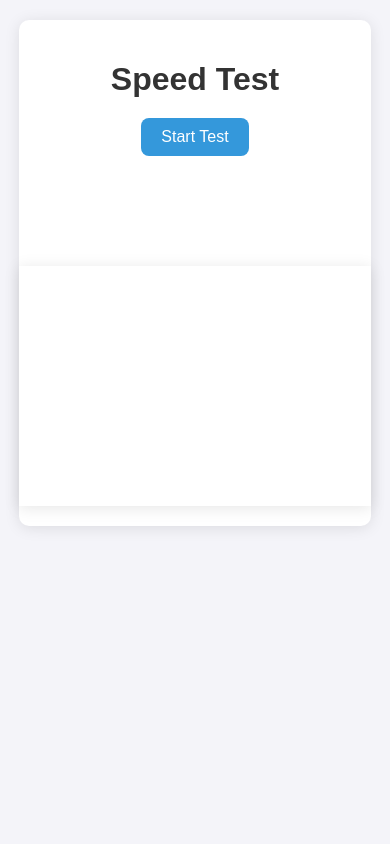
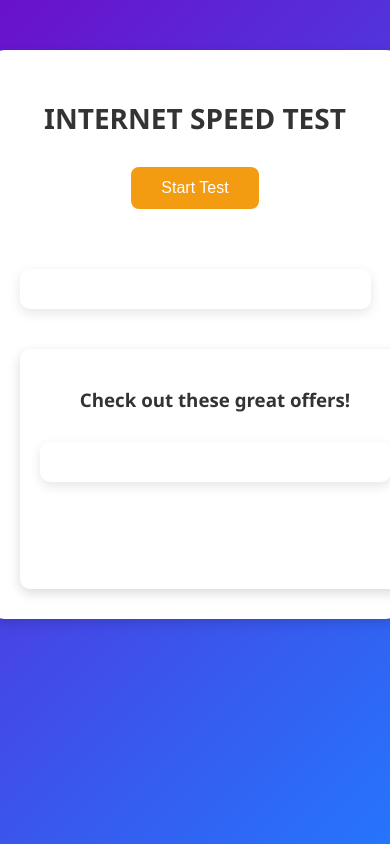
Before and after one commit to sayout-de003/fastnet.github.io, a Django app: page / in a window 390 px wide. Run offline with Django 5.2, Linux system fonts and the light colour scheme.

Commit message:
updating layout

```diff
--- a/speedtest_app/templates/speedtest_app/index.html
+++ b/speedtest_app/templates/speedtest_app/index.html
@@ -16,79 +16,63 @@
     <style>
         /* General Body Styles */
         body {
-            font-family: Arial, sans-serif;
-            background-color: #f4f4f9;
+            font-family: 'Segoe UI', Tahoma, Geneva, Verdana, sans-serif;
+            background: linear-gradient(135deg, #6a11cb 0%, #2575fc 100%);
+            color: #fff;
             margin: 0;
             padding: 0;
             display: flex;
             flex-direction: column;
+            align-items: center;
+            justify-content: flex-start;
             min-height: 100vh;
-            align-items: center;
+            overflow-y: auto;
         }
 
-        /* Main Content Section */
-        .main-content {
-            padding: 20px;
-            margin: 20px;
-            background-color: #ffffff;
-            border-radius: 10px;
-            box-shadow: 0 2px 15px rgba(0, 0, 0, 0.1);
+        /* Main Container */
+        .main-container {
+            background: #ffffff;
+            border-radius: 15px;
+            box-shadow: 0 4px 12px rgba(0, 0, 0, 0.15);
+            padding: 40px;
             width: 80%;
             max-width: 800px;
-            display: flex;
-            flex-direction: column;
-            align-items: center;
+            margin-top: 50px;
+            text-align: center;
+            overflow: hidden;
         }
 
         h1 {
-            font-size: 32px;
+            font-size: 36px;
             color: #333;
-            margin-bottom: 20px;
+            margin-bottom: 30px;
+            text-transform: uppercase;
+            font-weight: bold;
         }
 
-        /* Form Button */
-        #startTest {
-            padding: 10px 20px;
-            font-size: 16px;
-            color: white;
-            background-color: #3498db;
-            border: none;
-            border-radius: 8px;
-            cursor: pointer;
-            transition: background-color 0.3s ease;
-            margin-bottom: 30px;
-        }
-
-        #startTest:hover {
-            background-color: #2980b9;
-        }
-
-        /* Speed Results (Make it Bigger and Position it at the Top) */
+        /* Speed Results Section */
         #speedResults {
-            position: absolute;
-            top: 20px;  /* Positioning at the top */
-            width: 100%;
-            text-align: center;
-            font-size: 30px; /* Bigger font size for better visibility */
-            color: #333;
-            padding: 20px;
-            background-color: #ffffff;
-            box-shadow: 0 2px 15px rgba(0, 0, 0, 0.1);
-            z-index: 10;
+            display: none;
+            margin-top: 30px;
         }
 
         #downloadSpeed, #uploadSpeed, #ping {
-            margin-bottom: 15px;
+            font-size: 20px;
+            margin-bottom: 20px;
+            color: #333;
+            background: #f2f2f2;
+            border-radius: 10px;
+            padding: 10px;
+            box-shadow: 0 4px 8px rgba(0, 0, 0, 0.1);
         }
 
-        /* Spinner Style (Bigger Spinner) */
         .spinner {
-            border: 6px solid #f3f3f3;
-            border-top: 6px solid #3498db;
+            border: 4px solid #f3f3f3;
+            border-top: 4px solid #3498db;
             border-radius: 50%;
-            width: 60px;  /* Increased size for spinner */
-            height: 60px; /* Increased size for spinner */
-            animation: spin 2s linear infinite;
+            width: 40px;
+            height: 40px;
+            animation: spin 1.5s linear infinite;
             display: inline-block;
         }
 
@@ -97,49 +81,95 @@
             100% { transform: rotate(360deg); }
         }
 
-        /* Sidebar for Ads (Right Side) */
-        .ads-container {
-            width: 100%;
-            text-align: center;
-            margin-top: 30px;
+        /* Start Test Button */
+        #startTest {
+            padding: 15px 40px;
+            font-size: 18px;
+            color: #fff;
+            background-color: #f39c12;
+            border: none;
+            border-radius: 8px;
+            cursor: pointer;
+            transition: all 0.3s ease;
+            margin-bottom: 30px;
         }
 
-        /* Downbar (Bottom Ads) */
+        #startTest:hover {
+            background-color: #e67e22;
+            transform: scale(1.05);
+        }
+
+        /* Sidebar for Ads */
+        .ads-container {
+            margin-top: 30px;
+            background: #fff;
+            padding: 20px;
+            border-radius: 10px;
+            box-shadow: 0 4px 12px rgba(0, 0, 0, 0.1);
+        }
+
+        .ads-container ins {
+            display: block;
+            margin: 0 auto;
+        }
+
+        /* Downbar for Ads */
         .downbar {
             width: 100%;
             height: 200px;
-            margin-top: 30px;
+            margin-top: 40px;
             background-color: #ffffff;
-            box-shadow: 0 2px 15px rgba(0, 0, 0, 0.1);
+            box-shadow: 0 4px 12px rgba(0, 0, 0, 0.15);
             text-align: center;
             padding: 20px;
+            border-radius: 10px;
         }
 
-        .sidebar {
-            width: 100%;
-            text-align: center;
-            margin-bottom: 20px;
+        .downbar h3 {
+            color: #333;
+            margin-bottom: 15px;
+        }
+
+        /* Responsive Layout */
+        @media (max-width: 768px) {
+            .main-container {
+                width: 90%;
+                padding: 30px;
+            }
+
+            h1 {
+                font-size: 28px;
+            }
+
+            #startTest {
+                padding: 12px 30px;
+                font-size: 16px;
+            }
+
+            #downloadSpeed, #uploadSpeed, #ping {
+                font-size: 18px;
+                padding: 8px;
+            }
         }
     </style>
 </head>
 <body>
 
-<div class="main-content">
-    <h1>Speed Test</h1>
+<div class="main-container">
+    <h1>Internet Speed Test</h1>
     <form id="speedtestForm" method="POST">
         {% csrf_token %}
         <button type="submit" id="startTest">Start Test</button>
     </form>
 
     <!-- Speed Results Positioned at the Top -->
-    <div id="speedResults" style="display:none;">
+    <div id="speedResults">
         <div id="downloadSpeed">Download Speed: <span class="spinner"></span></div>
         <div id="uploadSpeed">Upload Speed: <span class="spinner"></span></div>
         <div id="ping">Ping: <span class="spinner"></span></div>
     </div>
 
     <!-- Sidebar for Ads -->
-    <div class="sidebar">
     <div class="ads-container">
         <ins class="adsbygoogle"
              style="display:block"
@@ -151,10 +181,10 @@
              (adsbygoogle = window.adsbygoogle || []).push({});
         </script>
     </div>
-    </div>
 
     <!-- Downbar for Ads -->
     <div class="downbar">
+        <h3>Check out these great offers!</h3>
         <div class="ads-container">
             <ins class="adsbygoogle"
                  style="display:block"
```
Lines whose indentation alone changed are shown as unchanged.
